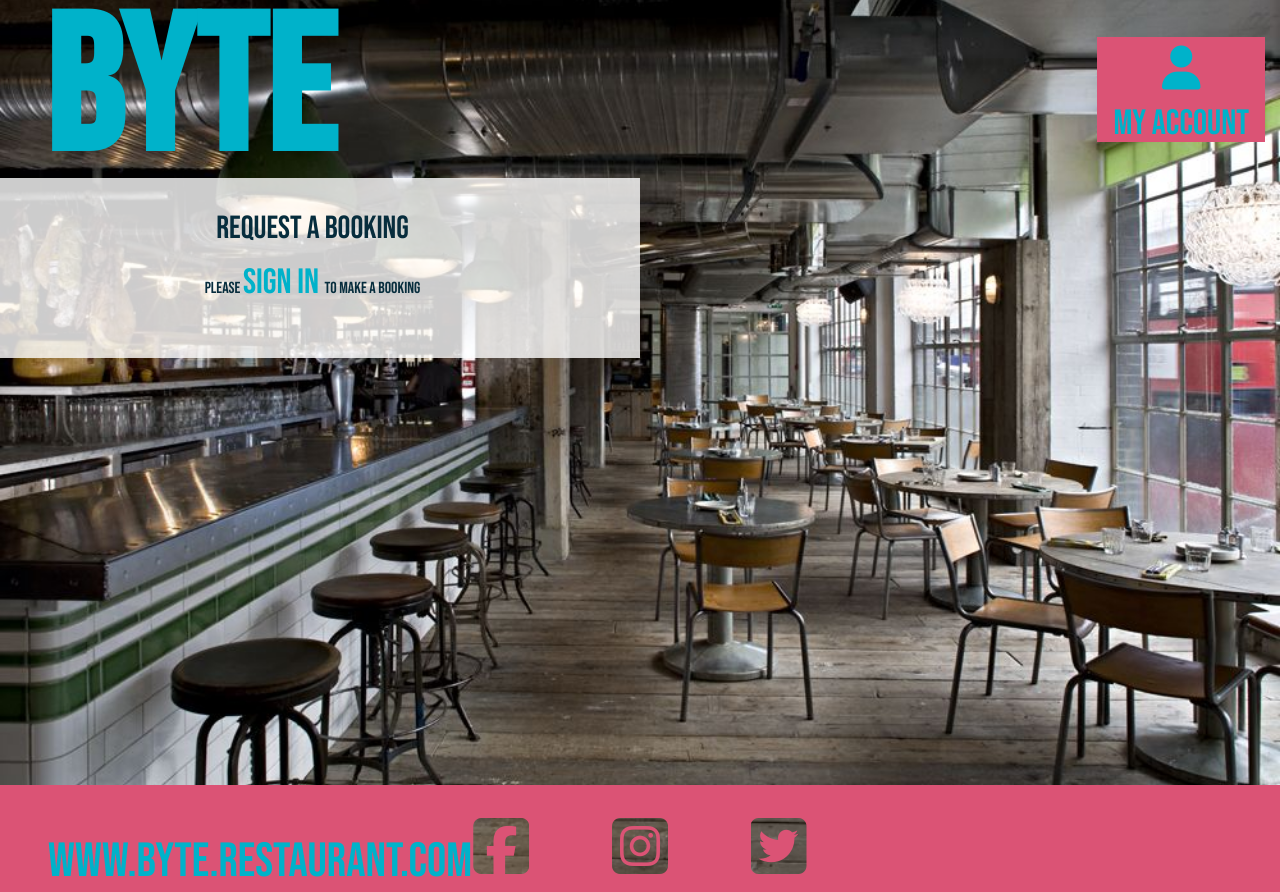
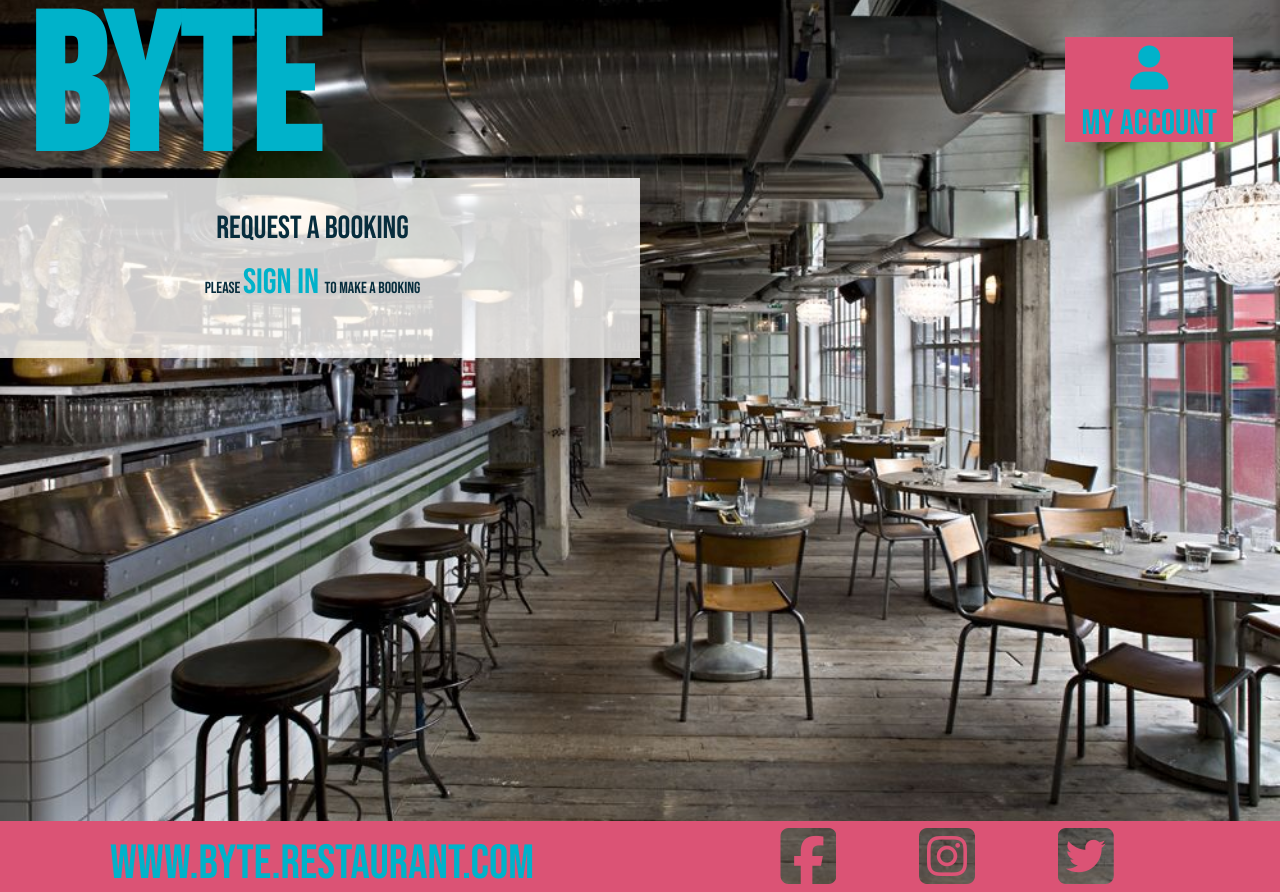
Before and after one commit to OisinWrites/Byte, a Django app: page /bookings/bookings/ in a window 1280 px wide. Run offline with Django 3.2, Linux system fonts and the light colour scheme; some libraries are stand-ins or nearby versions.

Commit message:
refine footer style to move icons right for larger screens, reduce height also

```diff
--- a/static/css/base.css
+++ b/static/css/base.css
@@ -37,23 +37,28 @@
 }
 
 .footer {
-    height: 12vh;
+    height: 8vh;
     background-color: rgb(219, 83, 117);
     position: fixed;
     left: 0;
     bottom: 0;
     width: 100%;
-    margin-top: 5vh;
     max-width: 100vw;
 }
 
 .footer div {
    font-size: 3rem;
-   margin-top: 3rem;
+   margin-top: 1rem;
 }
 
 .footer-logo {
     color:rgb(0, 178, 202);
+}
+
+.social-icons {
+    display: flex;
+    justify-content: space-around;
+    align-items: center;
 }
 
 /* header elements */
@@ -217,10 +222,6 @@
     align-items: center;
 }
 
-.social-icons {
-    margin-bottom: 3rem;
-}
-
 .foot-icon {
     font-size: 4rem;
     padding-bottom: 2rem;
@@ -366,8 +367,13 @@
 
     .social-icons {
         max-width: 445.86px;
-        justify-self: flex-end;
     }
+
+    .social-icons {
+        float: right;
+        margin: 0;
+    }
+
 }
 
 @media (max-width: 1199px) {
@@ -382,12 +388,13 @@
         max-width: 100vw;
     }
 
-    .header-account, .social-icons {
+    .header-account {
         float: right;
+        margin-right: 2rem;
     }
 
     .byte-site {
-        position: fixed;
+        float: left;
         left: 3rem;
     }
 
--- a/templates/base.html
+++ b/templates/base.html
@@ -134,7 +134,7 @@
         <div class="byte-site">
           <a href="{% url 'home' %}" class="footer-logo">www.BYTE.Restaurant.com</a>
         </div>
-        <div class="social-icons container d-flex justify-content-around align-items-flexend">
+        <div class="social-icons container">
           <div class="byte-site-icon">
             <a href="{% url 'home' %}" class="footer-logo">
               <i class="fa-solid fa-earth-europe foot-icon"></i>
```
